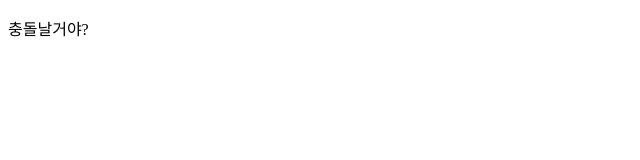
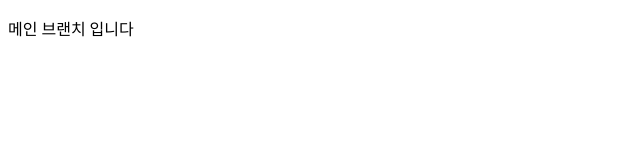
Before and after one commit to Yooniverse42/GitInitTest, a plain HTML site: page index.html in a window 1280 px wide. Shown: the full height of the page, 0-640 px from the left. Drawn offline with Linux system fonts and the light colour scheme.

Commit message:
메인. 브랜치 계속 변경

```diff
--- a/index.html
+++ b/index.html
@@ -3,9 +3,9 @@
 <head>
   <meta charset="UTF-8">
   <meta name="viewport" content="width=device-width, initial-scale=1.0">
-  <title>새로운 기능 넣었어욤</title>
+  <title>충돌이 날까낭</title>
 </head>
 <body>
-  <p>충돌날거야?</p>
+  <p>메인 브랜치 입니다</p>
 </body>
 </html>
```
